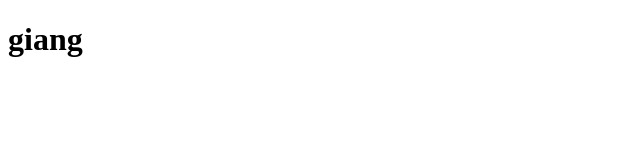
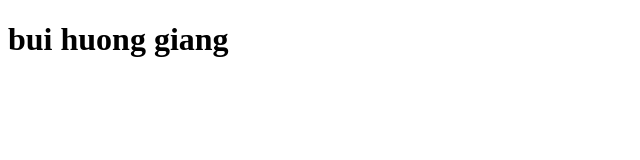
Before and after one commit to giangui2k3/Gioithieu, a plain HTML site: page index.html in a window 1280 px wide. Shown: the whole page, without its empty margins (0-640 px from the left). Drawn offline with Linux system fonts and the light colour scheme.

Commit message:
Update index.html

```diff
--- a/index.html
+++ b/index.html
@@ -7,6 +7,6 @@
     <title>Document</title>
 </head>
 <body>
-    <h1>giang</h1>
+    <h1> bui huong giang</h1>
 </body>
 </html>
```
